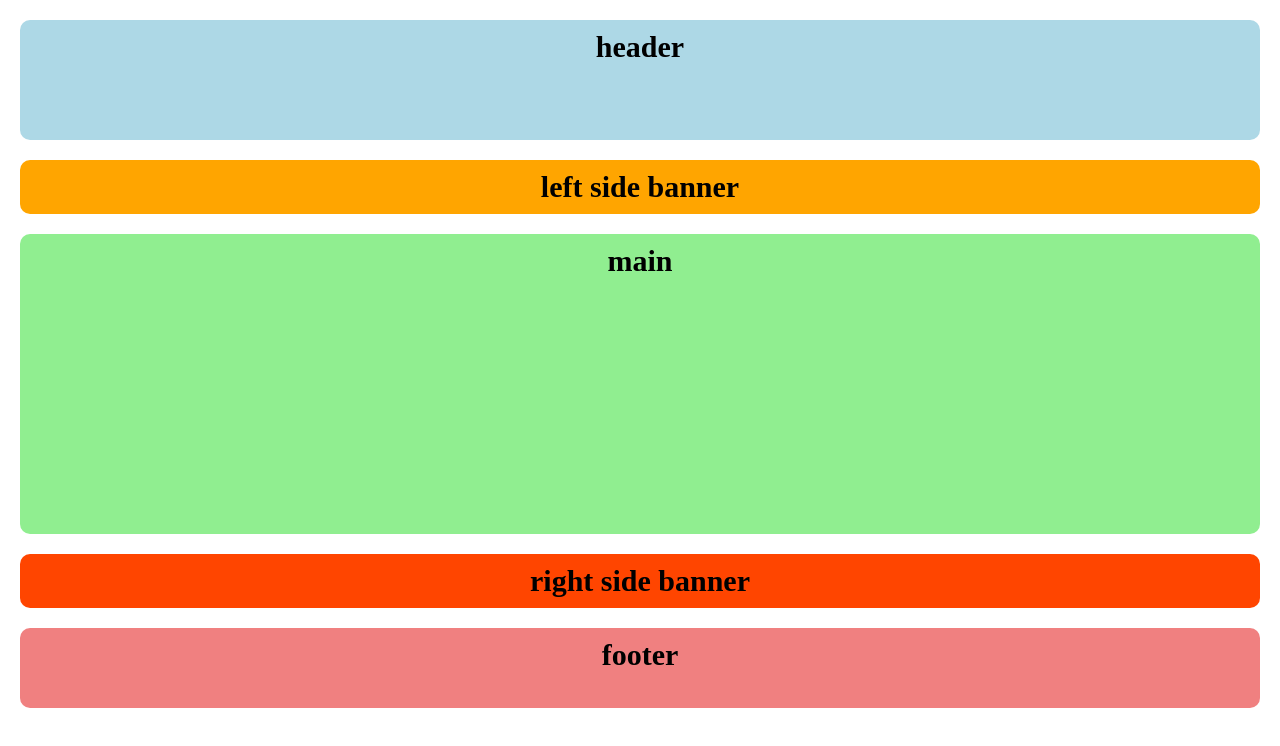
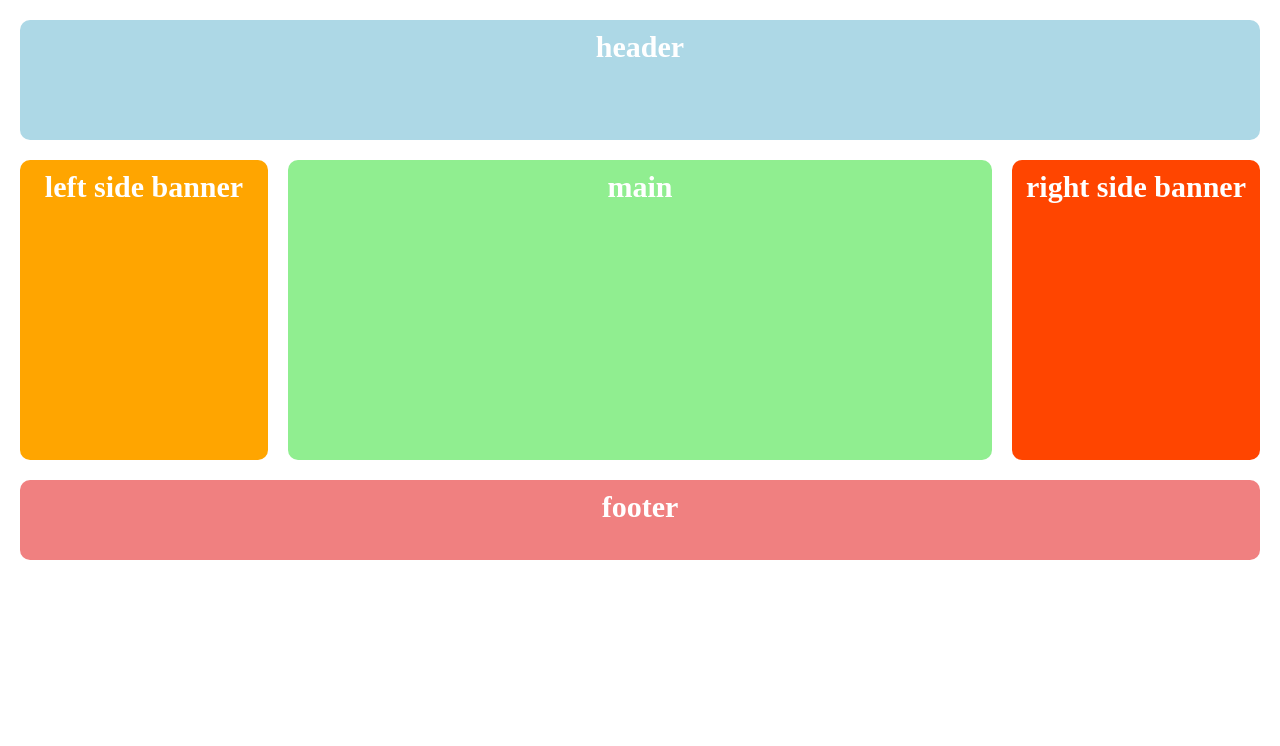
Before and after one commit to dcode-nexon/flex_rwd, a plain HTML site: page index.html in a window 1280 px wide. Drawn offline with Linux system fonts and the light colour scheme.

Commit message:
모바일 우선 반응형 처리

```diff
--- a/scss/style.scss
+++ b/scss/style.scss
@@ -17,6 +17,7 @@ main {
 
     h1 {
       font-size: 30px;
+      color: white;
     }
   }
 
@@ -45,12 +46,26 @@ main {
 
 }
 
+//최소넓이값 600px이상에서부터는 다음의 내용을 덮어씀
+@media screen and (min-width: 600px){
+  main {
+    //타블렛 구간에서부터는 동일한 폭 비율1은 그대로 유지하고 넓이값만 100%제거해 좌우로 배치되게 처리
+    aside {
+      flex: 1;
+    }
+  }
+}
+
+//최소넓이값 800px이상에서부터는 다음의 내용을 덮어씀
 @media screen and (min-width: 800px) {
   main {
     section {
+      //desktop버전에서는 100%를 지우고 비율을 aside대비 3배 크기로 설정
+      //그리고 순서는 가운데 오도록 2로 설정
       flex: 3;
       order: 2;
     }
+    //나머지 요소도 순서 지정
     aside:nth-of-type(1) {
       order: 1;
     }
```
Also changed, not shown: css/style.css, 1 other file.
